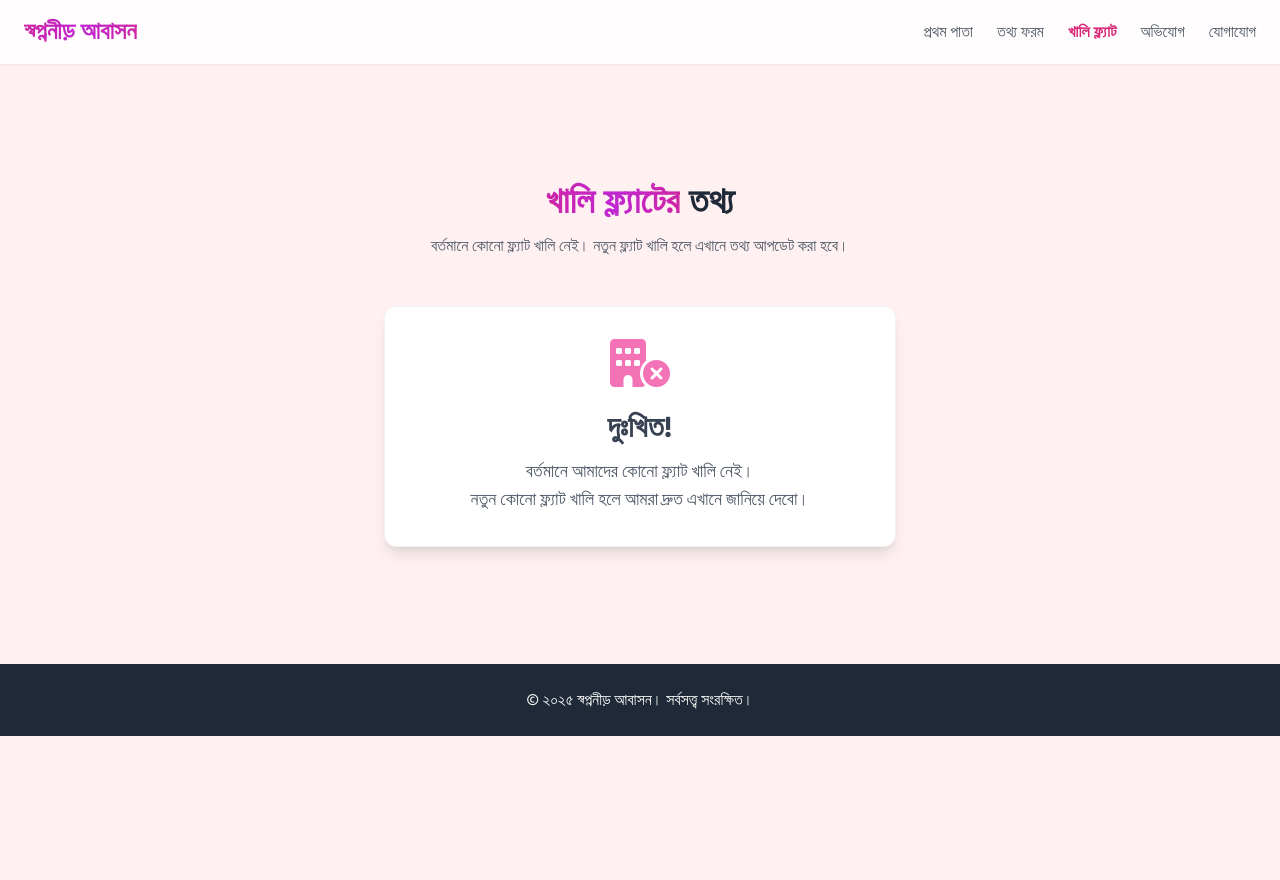
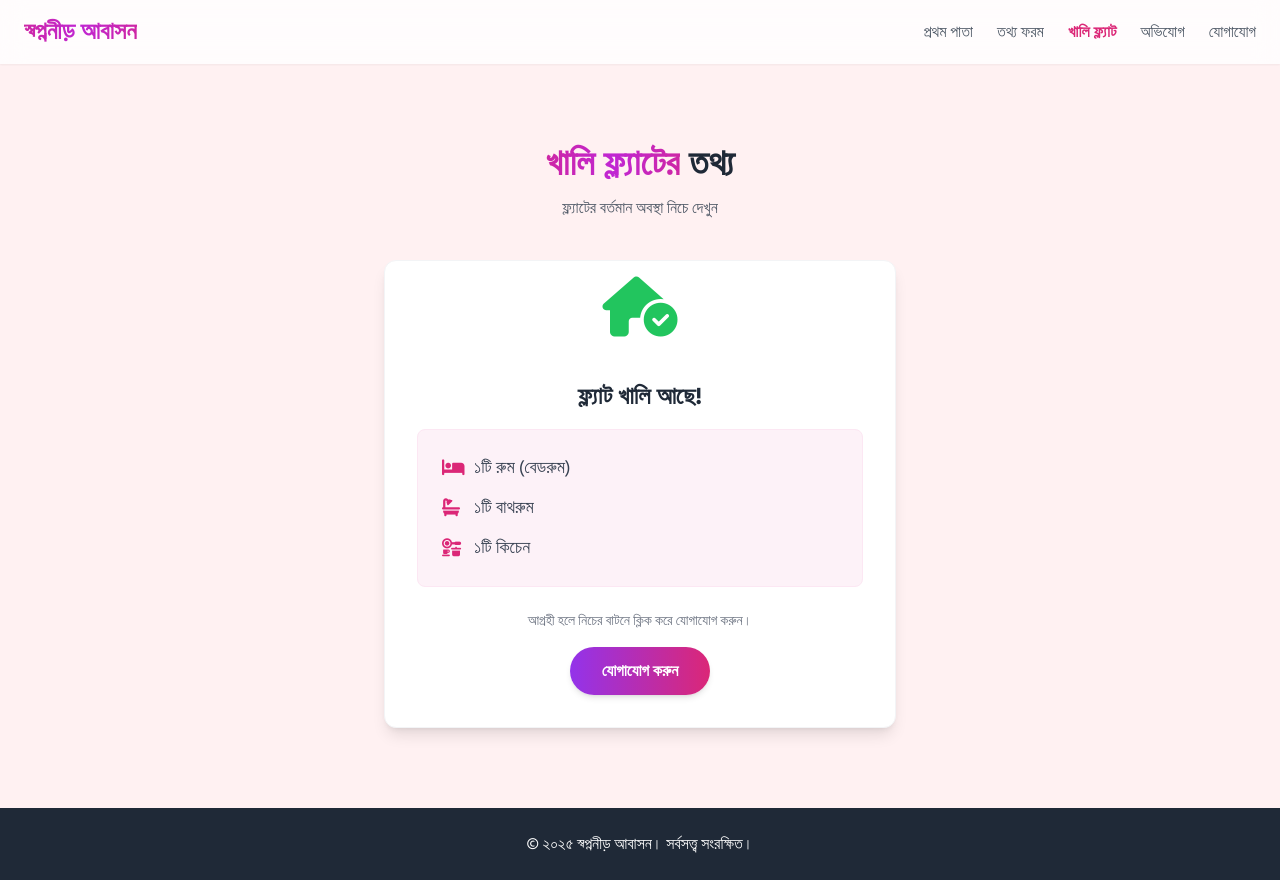
Before and after one commit to Zuhi732/Shopno-Nir, a plain HTML site: page flat.html in a window 1280 px wide. Before the commit the page ends 800 px from the top, so only its background shows below. Drawn offline with nearby package versions, Linux system fonts and the light colour scheme.

Commit message:
flat info update

```diff
--- a/flat.html
+++ b/flat.html
@@ -3,7 +3,7 @@
   <head>
     <meta charset="UTF-8" />
     <meta name="viewport" content="width=device-width, initial-scale=1.0" />
-    <title>খালি ফ্ল্যাট | স্বপ্ননীড় আবাসন</title>
+    <title>খালি ফ্ল্যাট | স্বপ্ননীড় আবাসন</title>
     <script src="https://cdn.tailwindcss.com"></script>
     <link
       rel="stylesheet"
@@ -18,7 +18,7 @@
     <style>
       body {
         font-family: "Hind Siliguri", sans-serif;
-        background-color: #fff1f2; /* Light Pink (pink-50) */
+        background-color: #fff1f2; /* Light Pink */
       }
       .reveal {
         opacity: 0;
@@ -35,7 +35,7 @@
           #c026d3 0%,
           #db2777 50%,
           #c026d3 100%
-        ); /* fuchsia-700, pink-600 */
+        );
         background-size: 200% auto;
         -webkit-background-clip: text;
         -webkit-text-fill-color: transparent;
@@ -51,12 +51,12 @@
       }
     </style>
   </head>
-  <body class="text-gray-700">
+  <body class="text-gray-700 flex flex-col min-h-screen">
     <header class="bg-white/80 backdrop-blur-md shadow-sm sticky top-0 z-50">
       <nav class="container mx-auto px-6 py-4">
         <div class="flex items-center justify-between">
           <a href="index.html" class="text-2xl font-bold gradient-text"
-            >স্বপ্ননীড় আবাসন</a
+            >স্বপ্ননীড় আবাসন</a
           >
           <div class="hidden md:flex items-center space-x-6">
             <a
@@ -82,7 +82,7 @@
             >
           </div>
           <button id="menu-btn" class="md:hidden text-2xl text-pink-600">
-            ☰
+            <i class="fa-solid fa-bars"></i>
           </button>
         </div>
         <div id="mobile-menu" class="hidden md:hidden mt-4">
@@ -115,46 +115,94 @@
       </nav>
     </header>
 
-    <main class="py-20 min-h-[calc(100vh-200px)] flex items-center">
-      <section id="vacant-flats" class="container mx-auto px-6 reveal">
-        <div class="text-center mb-12">
+    <main class="flex-grow flex items-center justify-center py-20">
+      <section id="vacant-flats" class="container mx-auto px-6 reveal w-full">
+        <div class="text-center mb-10">
           <h2 class="text-4xl font-bold text-gray-800">
             <span class="gradient-text">খালি ফ্ল্যাটের</span> তথ্য
           </h2>
-          <p class="text-gray-600 mt-3">
-            বর্তমানে কোনো ফ্ল্যাট খালি নেই। নতুন ফ্ল্যাট খালি হলে এখানে তথ্য
-            আপডেট করা হবে।
-          </p>
+          <p class="text-gray-600 mt-3">ফ্ল্যাটের বর্তমান অবস্থা নিচে দেখুন</p>
         </div>
+
         <div
-          class="bg-white p-8 rounded-xl shadow-lg border border-gray-100 reveal max-w-lg mx-auto text-center"
-        >
-          <div class="text-5xl mb-5 text-pink-400">
-            <i class="fa-solid fa-building-circle-xmark"></i>
-          </div>
-          <h3 class="text-3xl font-bold text-gray-700">দুঃখিত!</h3>
-          <p class="text-gray-600 text-lg mt-3">
-            বর্তমানে আমাদের কোনো ফ্ল্যাট খালি নেই।
-            <br />
-            নতুন কোনো ফ্ল্যাট খালি হলে আমরা দ্রুত এখানে জানিয়ে দেবো।
-          </p>
-        </div>
+          id="status-display"
+          class="bg-white p-8 rounded-xl shadow-lg border border-gray-100 reveal max-w-lg mx-auto text-center transition-all duration-300"
+        ></div>
       </section>
     </main>
 
-    <footer class="bg-gray-800 text-white py-6">
+    <footer class="bg-gray-800 text-white py-6 mt-auto">
       <div class="container mx-auto px-6 text-center">
-        <p>&copy; ২০২৫ স্বপ্ননীড় আবাসন। সর্বসত্ত্ব সংরক্ষিত।</p>
+        <p>&copy; ২০২৫ স্বপ্ননীড় আবাসন। সর্বসত্ত্ব সংরক্ষিত।</p>
       </div>
     </footer>
 
     <script>
+      // ============================================
+      //  CONTROL PANEL (আপনি এখান থেকে নিয়ন্ত্রণ করবেন)
+      // ============================================
+
+      // নিচে true লিখলে দেখাবে "খালি আছে"
+      // নিচে false লিখলে দেখাবে "বর্তমানে খালি নেই"
+
+      const isFlatAvailable = true; // পরিবর্তন করুন: true অথবা false
+
+      // ============================================
+
+      document.addEventListener("DOMContentLoaded", () => {
+        const statusDisplay = document.getElementById("status-display");
+
+        if (isFlatAvailable) {
+          // যদি ফ্ল্যাট খালি থাকে (Available State)
+          statusDisplay.innerHTML = `
+            <div class="text-6xl mb-6 text-green-500 animate-bounce">
+                <i class="fa-solid fa-house-circle-check"></i>
+            </div>
+            <h3 class="text-2xl font-bold text-gray-800 mb-2">ফ্ল্যাট খালি আছে!</h3>
+            <div class="bg-pink-50 rounded-lg p-6 mt-4 border border-pink-100">
+                <ul class="text-left space-y-3 text-lg text-gray-700">
+                    <li class="flex items-center"><i class="fa-solid fa-bed text-pink-600 w-8"></i> ১টি রুম (বেডরুম)</li>
+                    <li class="flex items-center"><i class="fa-solid fa-bath text-pink-600 w-8"></i> ১টি বাথরুম</li>
+                    <li class="flex items-center"><i class="fa-solid fa-kitchen-set text-pink-600 w-8"></i> ১টি কিচেন</li>
+                </ul>
+            </div>
+            <p class="text-gray-500 mt-6 text-sm">আগ্রহী হলে নিচের বাটনে ক্লিক করে যোগাযোগ করুন।</p>
+            <a href="index.html#contact" class="inline-block mt-4 bg-gradient-to-r from-purple-600 to-pink-600 text-white px-8 py-3 rounded-full font-semibold hover:opacity-90 transition transform hover:scale-105 shadow-md">
+                যোগাযোগ করুন
+            </a>
+          `;
+        } else {
+          // যদি ভাড়া হয়ে যায় (Rented State)
+          statusDisplay.innerHTML = `
+            <div class="text-6xl mb-6 text-gray-400">
+                <i class="fa-solid fa-house-circle-xmark"></i>
+            </div>
+            <h3 class="text-2xl font-bold text-gray-600">বর্তমানে কোনো ফ্ল্যাট খালি নেই</h3>
+            <p class="text-gray-500 text-lg mt-4">
+               দুঃখিত! আমাদের একমাত্র খালি ফ্ল্যাটটি ভাড়া হয়ে গেছে।
+               পরবর্তীতে খালি হলে এখানে জানিয়ে দেওয়া হবে।
+            </p>
+            <button disabled class="mt-8 bg-gray-200 text-gray-400 px-8 py-3 rounded-full font-semibold cursor-not-allowed">
+                বুকিং বন্ধ আছে
+            </button>
+          `;
+        }
+      });
+
+      // Mobile Menu Logic
       const menuBtn = document.getElementById("menu-btn");
       const mobileMenu = document.getElementById("mobile-menu");
-      menuBtn.addEventListener("click", () =>
-        mobileMenu.classList.toggle("hidden")
-      );
+      menuBtn.addEventListener("click", () => {
+        mobileMenu.classList.toggle("hidden");
+        // Toggle Icon
+        if (mobileMenu.classList.contains("hidden")) {
+          menuBtn.innerHTML = '<i class="fa-solid fa-bars"></i>';
+        } else {
+          menuBtn.innerHTML = '<i class="fa-solid fa-xmark"></i>';
+        }
+      });
 
+      // Scroll Reveal Logic
       const observer = new IntersectionObserver(
         (entries) => {
           entries.forEach((entry) => {
@@ -167,5 +215,8 @@
         .querySelectorAll(".reveal")
         .forEach((el) => observer.observe(el));
     </script>
+    <!-- কোডটি রান করলে এখন দেখবেন "ফ্ল্যাট খালি আছে" এবং রুম, বাথরুম, কিচেনের বিবরণ দেখাচ্ছে। ২. যখন ভাড়া হয়ে যাবে, তখন কোডের একদম নিচে <script> অংশের শুরুতে যাবেন। ৩. সেখানে লেখা আছে: const isFlatAvailable = true; ৪. এটাকে পরিবর্তন করে লিখবেন: const isFlatAvailable = false;
+
+    বাস! সাথে সাথে ওয়েবসাইট দেখাবে "বর্তমানে কোনো ফ্ল্যাট খালি নেই"। -->
   </body>
 </html>
```
